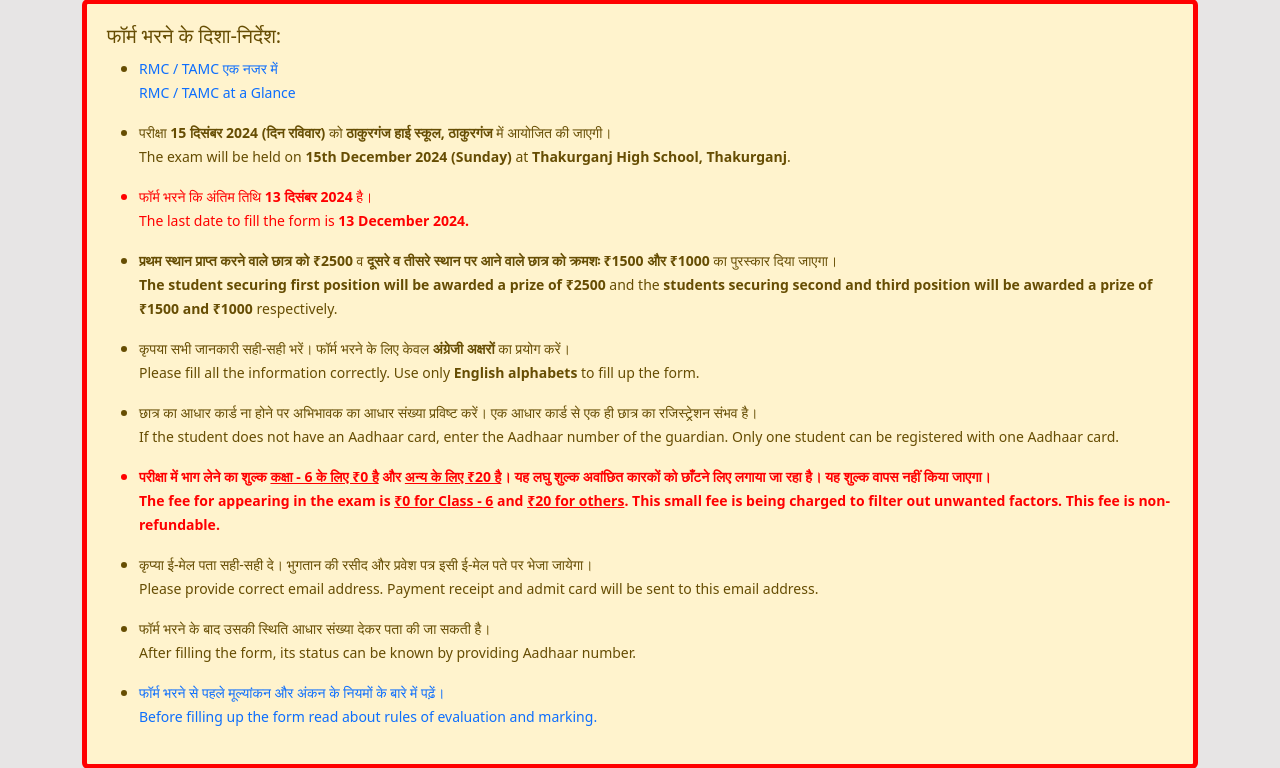
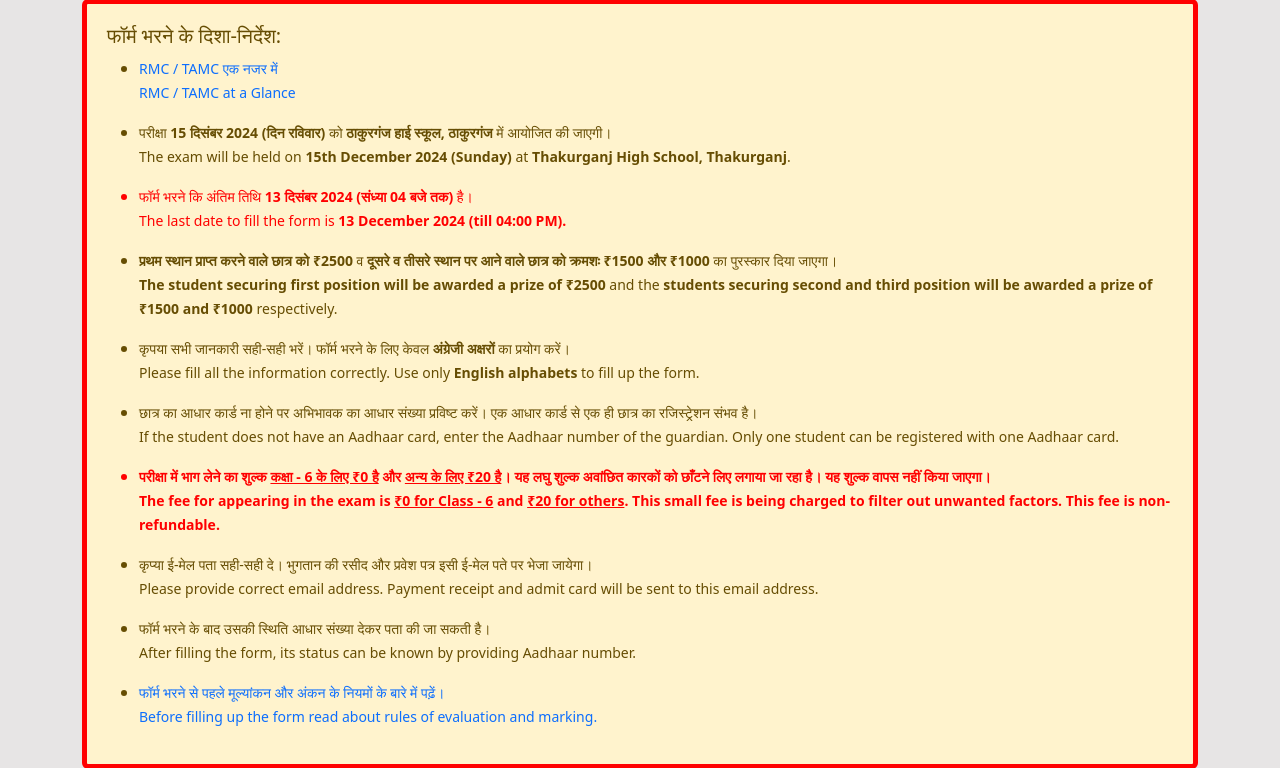
Before and after one commit to shkr4/tamc2024-test, a Flask app: page / in a window 1280 px wide. Shown: the part 159-927 px from the top of the page. Run offline with Flask 3, Linux system fonts and the light colour scheme; data comes from the database, SQL or seed files in the repository; parts of the project's set-up code (start-up, migrations or seed data) failed here and were passed over; some libraries are stand-ins or nearby versions; some web fonts are replaced.

Commit message:
Update home2.html

```diff
--- a/templates/home.html
+++ b/templates/home.html
@@ -92,8 +92,8 @@
                     </li>
 
                     <li style="color: red;">
-                        <p><small>फॉर्म भरने कि अंतिम तिथि <b>13 दिसंबर 2024</b> है।<br>
-                        The last date to fill the form is <b>13 December 2024.</b></small></p>
+                        <p><small>फॉर्म भरने कि अंतिम तिथि <b>13 दिसंबर 2024 (संध्या 04 बजे तक)</b> है।<br>
+                        The last date to fill the form is <b>13 December 2024 (till 04:00 PM).</b></small></p>
                     </li>
 
                     <li>
```
